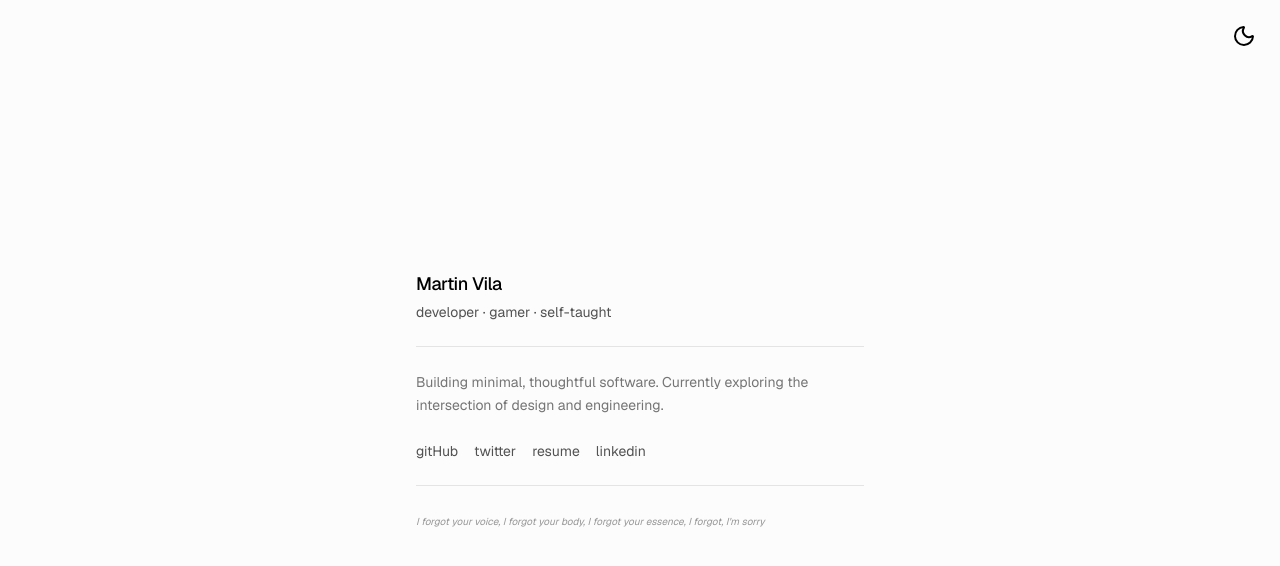
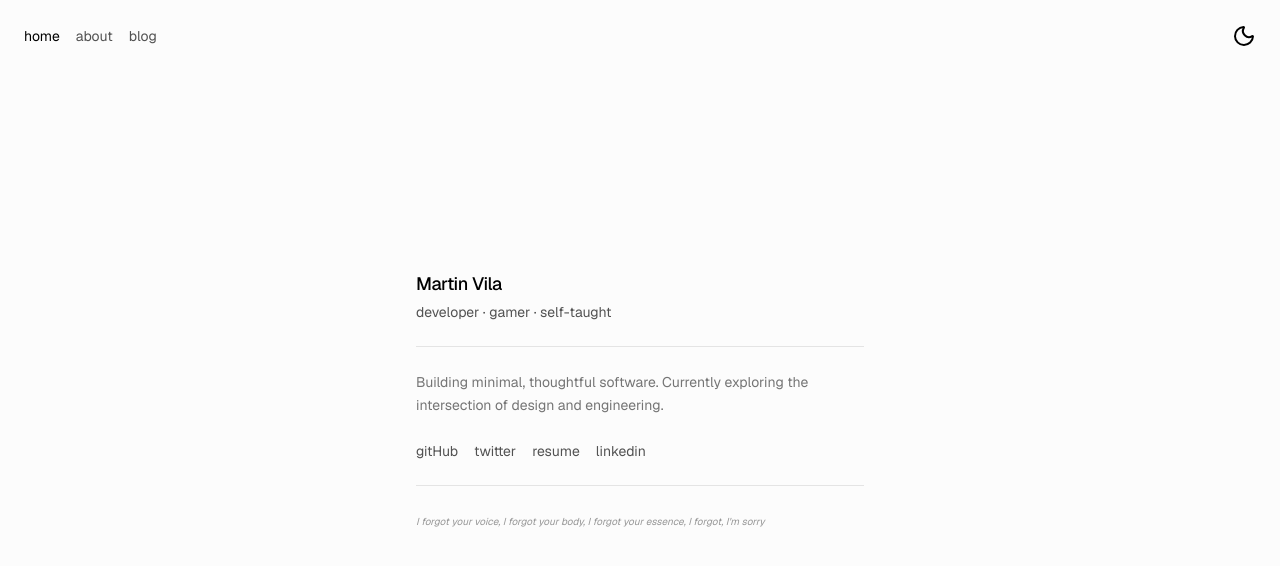
Before and after one commit to kWAYTV/portfolio, a Next.js app: page / in a window 1280 px wide. Shown: the top 566 px of the page. Built offline with nearby package versions, Linux system fonts and the light colour scheme.

Commit message:
refactor: Replace ThemeToggle with PageWrapper and PageContent components in NotFound and Home pages for improved layout and structure

```diff
--- a/src/app/not-found.tsx
+++ b/src/app/not-found.tsx
@@ -1,15 +1,12 @@
 import Link from "next/link";
-import { ThemeToggle } from "@/components/theming/toggle";
+import { PageContent } from "@/components/shared/page-content";
+import { PageWrapper } from "@/components/shared/page-wrapper";
 import { Separator } from "@/components/ui/separator";
 
 export default function NotFound() {
   return (
-    <main className="relative flex min-h-svh items-center justify-center px-4 sm:px-6">
-      <div className="absolute top-4 right-4 sm:top-6 sm:right-6">
-        <ThemeToggle />
-      </div>
-
-      <div className="w-full max-w-sm space-y-5 sm:max-w-md sm:space-y-6">
+    <PageWrapper>
+      <PageContent>
         <div className="space-y-1">
           <h1 className="font-medium text-base tracking-tight sm:text-lg">
             404
@@ -30,7 +27,7 @@ export default function NotFound() {
             Home
           </Link>
         </div>
-      </div>
-    </main>
+      </PageContent>
+    </PageWrapper>
   );
 }
--- a/src/app/page.tsx
+++ b/src/app/page.tsx
@@ -1,15 +1,12 @@
 import Link from "next/link";
-import { ThemeToggle } from "@/components/theming/toggle";
+import { PageContent } from "@/components/shared/page-content";
+import { PageWrapper } from "@/components/shared/page-wrapper";
 import { Separator } from "@/components/ui/separator";
 
 export default function Home() {
   return (
-    <main className="relative flex min-h-svh items-center justify-center px-4 sm:px-6">
-      <div className="absolute top-4 right-4 sm:top-6 sm:right-6">
-        <ThemeToggle />
-      </div>
-
-      <div className="w-full max-w-sm space-y-5 sm:max-w-md sm:space-y-6">
+    <PageWrapper>
+      <PageContent>
         <div className="space-y-1">
           <h1 className="font-medium text-base tracking-tight sm:text-lg">
             Martin Vila
@@ -68,7 +65,7 @@ export default function Home() {
             forgot, I&apos;m sorry
           </span>
         </p>
-      </div>
-    </main>
+      </PageContent>
+    </PageWrapper>
   );
 }
--- /dev/null
+++ b/src/components/shared/page-content.tsx
@@ -0,0 +1,27 @@
+"use client";
+
+import { AnimatePresence, motion } from "motion/react";
+import { usePathname } from "next/navigation";
+
+type PageContentProps = {
+  children: React.ReactNode;
+};
+
+export function PageContent({ children }: PageContentProps) {
+  const pathname = usePathname();
+
+  return (
+    <AnimatePresence mode="wait">
+      <motion.div
+        animate={{ opacity: 1 }}
+        className="w-full max-w-sm space-y-5 sm:max-w-md sm:space-y-6"
+        exit={{ opacity: 0 }}
+        initial={{ opacity: 0 }}
+        key={pathname}
+        transition={{ duration: 0.2 }}
+      >
+        {children}
+      </motion.div>
+    </AnimatePresence>
+  );
+}
--- /dev/null
+++ b/src/components/shared/page-wrapper.tsx
@@ -0,0 +1,49 @@
+"use client";
+
+import Link from "next/link";
+import { usePathname } from "next/navigation";
+import { ThemeToggle } from "@/components/theming/toggle";
+
+type PageWrapperProps = {
+  children: React.ReactNode;
+};
+
+function NavLink({
+  href,
+  children,
+}: {
+  href: string;
+  children: React.ReactNode;
+}) {
+  const pathname = usePathname();
+  const isActive = pathname === href;
+
+  return (
+    <Link
+      className={`text-xs transition-colors sm:text-sm ${
+        isActive
+          ? "text-foreground"
+          : "text-muted-foreground hover:text-foreground"
+      }`}
+      href={href}
+    >
+      {children}
+    </Link>
+  );
+}
+
+export function PageWrapper({ children }: PageWrapperProps) {
+  return (
+    <main className="relative flex min-h-svh items-center justify-center px-4 sm:px-6">
+      <nav className="absolute top-4 right-4 left-4 flex items-center justify-between sm:top-6 sm:right-6 sm:left-6">
+        <div className="flex items-center gap-3 sm:gap-4">
+          <NavLink href="/">home</NavLink>
+          <NavLink href="/about">about</NavLink>
+          <NavLink href="/blog">blog</NavLink>
+        </div>
+        <ThemeToggle />
+      </nav>
+      {children}
+    </main>
+  );
+}
```
